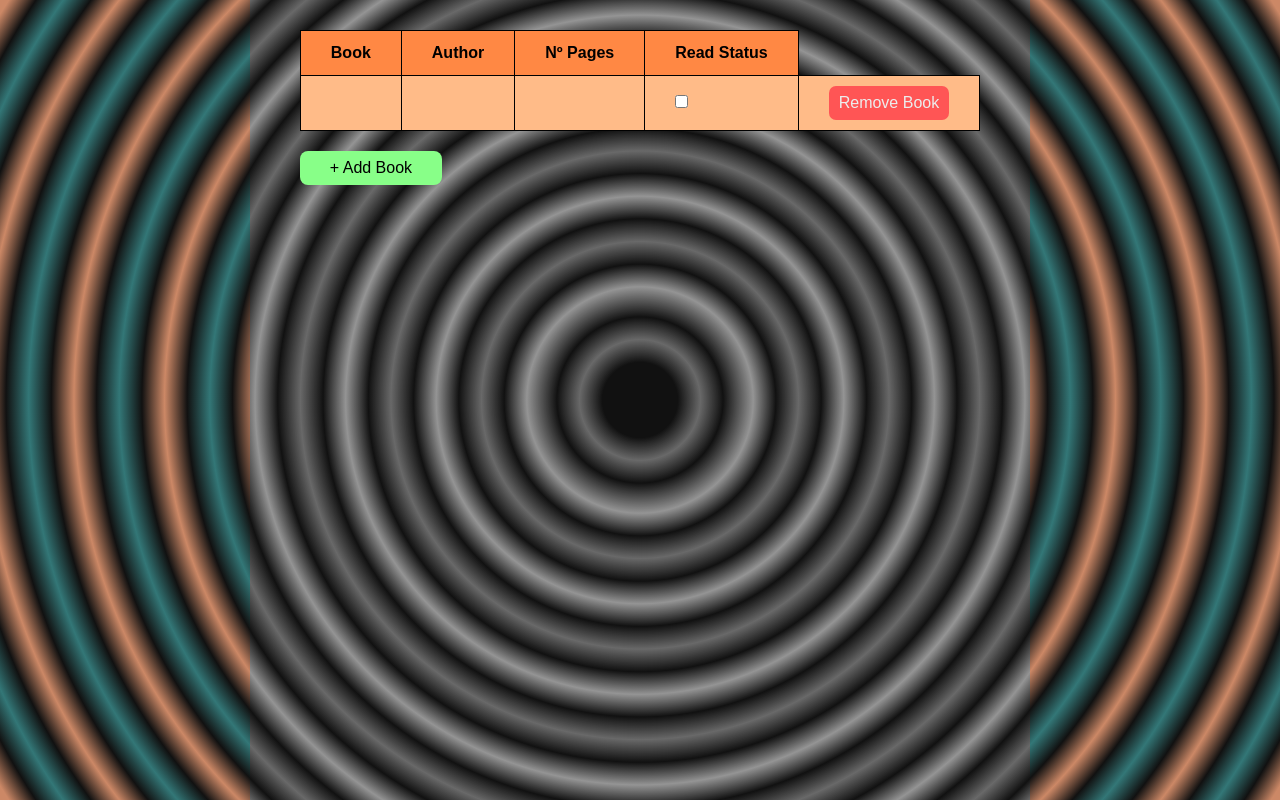
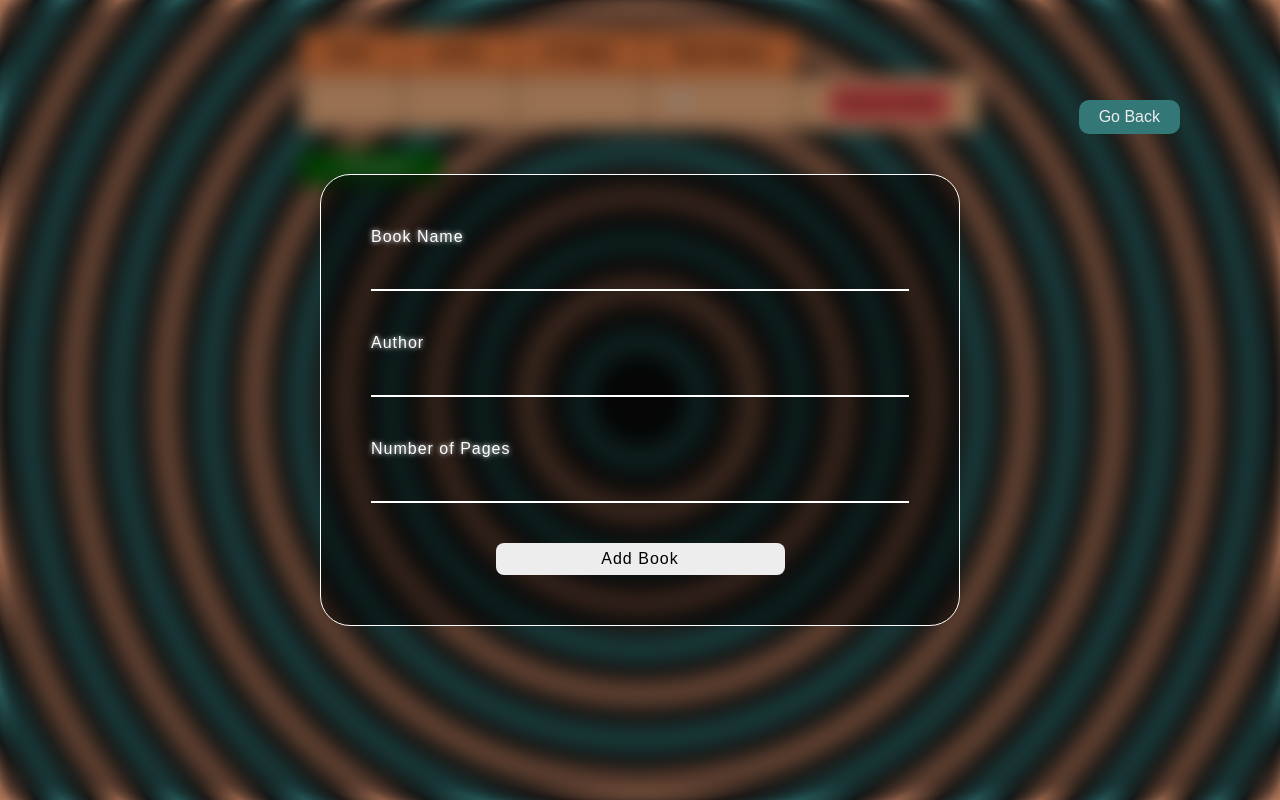
Before and after one commit to mlpzz47/od-library, a plain HTML site: page index.html in a window 1280 px wide. Both pictures are taken after a click on the button "+ Add Book". Drawn offline with Linux system fonts and the light colour scheme.

Commit message:
modal html and css and first script events

```diff
--- a/index.html
+++ b/index.html
@@ -32,11 +32,27 @@
             </tbody>
         </table>
         <div class="add-book-container">
-            <button class="add-book-button">+ Add Book</button>
+            <button class="open-modal-button" id="open-modal">+ Add Book</button>
         </div>
-
     </div>
-
+    <div class="modal">
+        <button class="close-modal" type="button">Go Back</button>
+        <form action="#" method="get" class="modal__form">
+            <div class="modal__input-container">
+                <label for="" class="modal__label">Book Name</label>
+                <input class="modal__input" id="book-input" type="text" minlength="3" required>
+            </div>
+            <div class="modal__input-container">
+                <label for="" class="modal__label">Author</label>
+                <input class="modal__input" id="author-input" type="text" minlength="3" required>
+            </div>
+            <div class="modal__input-container">
+                <label for="" class="modal__label">Number of Pages</label>
+                <input class="modal__input" id="pages-input" type="number" required>
+            </div>
+            <button class="modal__btn" id="add-book" type="submit">Add Book</button>
+        </form>
+    </div>
 
     <script src="script.js"></script>
 </body>
--- a/script.js
+++ b/script.js
@@ -0,0 +1,22 @@
+const openModal = document.getElementById("open-modal");
+const closeModalBtn = document.querySelector(".close-modal");
+const modal = document.querySelector(".modal");
+const addBookBtn = document.getElementById("add-book");
+const nameValue = document.getElementById("book-input");
+const authorValue = document.getElementById("author-input");
+const pagesValue = document.getElementById("pages-input");
+
+
+openModal.addEventListener("click", ()=>{
+    modal.style.display = 'flex';
+})
+
+closeModalBtn.addEventListener("click", ()=>{
+    modal.style.display = 'none';
+})
+
+addBookBtn.addEventListener("click", ()=>{
+
+})
+
+const library = [];
--- a/styles.css
+++ b/styles.css
@@ -44,8 +44,8 @@ h1, h2, h3, h4, h5, h6 {
 }
 
 body {
-    background:
-    radial-gradient(circle, #111 5%, #377 8%, #111 11%, #c86 15%, #111 18%, #377 21%, #111 24%, #c86 27%, #111 30%, #377 33%, #111 36%, #c86 39%, #111 42%, #377 45%, #111 48%, #c86 51%, #111 54%, #377 57%, #111 60%, #c86 63%, #111 66%, #377 69%, #111 72%, #c86 75%, #111 78%, #377 81%, #111 84%, #c86 87%, #111 90%, #377 93%, #111 96%, #c86 99%);
+    background: fixed
+    radial-gradient(circle, #111 5%, #377 8%, #111 11%, #c86 15%, #111 18%, #377 21%, #111 24%, #c86 27%, #111 30%, #377 33%, #111 36%, #c86 39%, #111 42%, #377 45%, #111 48%, #c86 51%, #111 54%, #377 57%, #111 60%, #c86 63%, #111 66%, #377 69%, #111 72%, #c86 75%, #111 78%, #377 81%, #111 84%, #c86 87%, #111 90%, #377 93%, #111 96%, #c86 99%) center center;
     font-family: sans-serif;
     width: 100%;
     min-height: 100dvh;
@@ -56,7 +56,7 @@ body {
     min-height: 100vh;
     padding: 30px 50px;
     margin: auto;
-    backdrop-filter: grayscale(1);
+    /* backdrop-filter: grayscale(1); */
 }
 
 .library {
@@ -80,19 +80,21 @@ body {
     accent-color: #000;
 }
 
-.read-input::checkmark {
-    padding: 3px;
-}
-
 .remove-button {
     background-color: #f55;
     border: none;
     border-radius: 7px;
     padding: 5px 10px;
+    color: #000;
+}
+
+.remove-button:is(:hover,:focus) {
+    cursor: pointer;
+    background-color: #800;
     color: #ededed;
 }
 
-.add-book-button {
+.open-modal-button {
     margin-top: 20px;
     background-color: #8f8;
     color: #000;
@@ -100,3 +102,89 @@ body {
     padding: 5px 30px;
     border-radius: 8px;
 }
+
+.open-modal-button:is(:hover,:focus) {
+    cursor: pointer;
+    background-color: #060;
+    color: #ededed;
+}
+
+.modal {
+    display: none;
+    position: absolute;
+    top: 0;
+    z-index: 100;
+    width: 100%;
+    height: 100%;
+    backdrop-filter: blur(10px) brightness(.6);
+}
+
+.close-modal {
+    background-color: #377;
+    color: #ededed;
+    position: absolute;
+    right: 100px;
+    top: 100px;
+    border: none;
+    padding: 5px 20px;
+    border-radius: 10px;
+}
+
+.close-modal:is(:hover,:focus) {
+    cursor: pointer;
+    background-color: #3cc;
+    color: #111;
+}
+
+.modal__form {
+    margin: auto;
+    width: 50%;
+    border: 1px solid #fff;
+    border-radius: 30px;
+    padding: 30px;
+    display: flex;
+    background-color: #0007;
+    flex-direction: column;
+}
+
+.modal__input-container {
+    display: flex;
+    flex-direction: column;
+    margin: 20px;
+    gap: 8px;
+}
+
+.modal__label {
+    color: #fff;
+    text-shadow: 0 0 5px #fff;
+    letter-spacing: 1px;
+}
+
+.modal__input {
+    outline: none;
+    padding: 4px 10px;
+    background-color: transparent;
+    border: none;
+    border-bottom: 2px solid #fff;
+    color: #fff;
+}
+
+.modal__input:is(:hover,:focus) {
+    background-color: #fff3;
+    border-radius: 8px;
+}
+
+.modal__btn {
+    width: 50%;
+    margin: 20px auto;
+    padding: 4px;
+    border-radius: 8px;
+    border: none;
+    background-color: #ededed;
+    letter-spacing: 1px;
+}
+
+.modal__btn:is(:hover,:focus) {
+    cursor: pointer;
+    background-color: #c86;
+}
```
